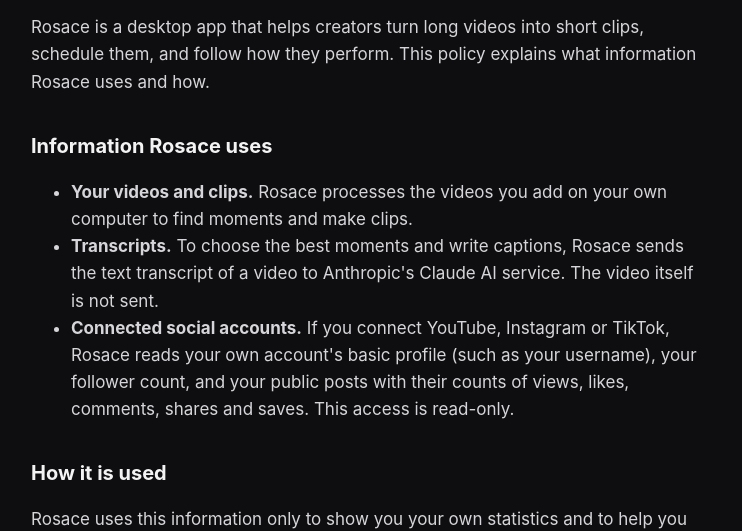
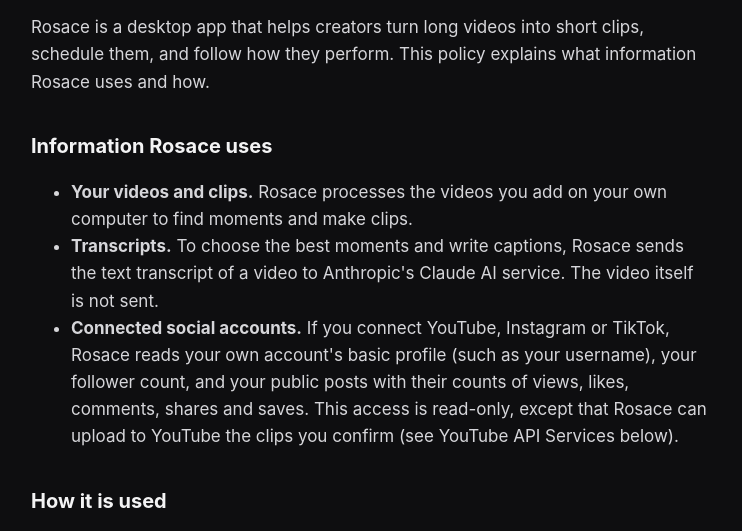
Before and after one commit to JamesRippeyJr/rosace, a plain HTML site: page privacy.html in a window 1280 px wide. Shown: the part 216-747 px from the top of the page, without its empty margins (269-1011 px from the left). Drawn offline with Linux system fonts and the light colour scheme.

Commit message:
Note that YouTube access includes uploading confirmed clips
Co-Authored-By: Claude Opus 5.5 <noreply@anthropic.com>

```diff
--- a/privacy.html
+++ b/privacy.html
@@ -20,7 +20,7 @@
   <ul>
     <li><b>Your videos and clips.</b> Rosace processes the videos you add on your own computer to find moments and make clips.</li>
     <li><b>Transcripts.</b> To choose the best moments and write captions, Rosace sends the text transcript of a video to Anthropic's Claude AI service. The video itself is not sent.</li>
-    <li><b>Connected social accounts.</b> If you connect YouTube, Instagram or TikTok, Rosace reads your own account's basic profile (such as your username), your follower count, and your public posts with their counts of views, likes, comments, shares and saves. This access is read-only.</li>
+    <li><b>Connected social accounts.</b> If you connect YouTube, Instagram or TikTok, Rosace reads your own account's basic profile (such as your username), your follower count, and your public posts with their counts of views, likes, comments, shares and saves. This access is read-only, except that Rosace can upload to YouTube the clips you confirm (see YouTube API Services below).</li>
   </ul>
 
   <h2>How it is used</h2>
```
